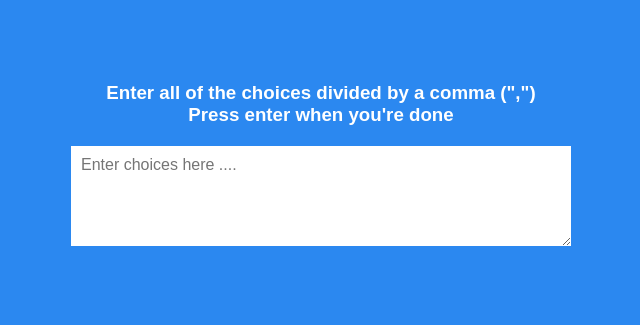
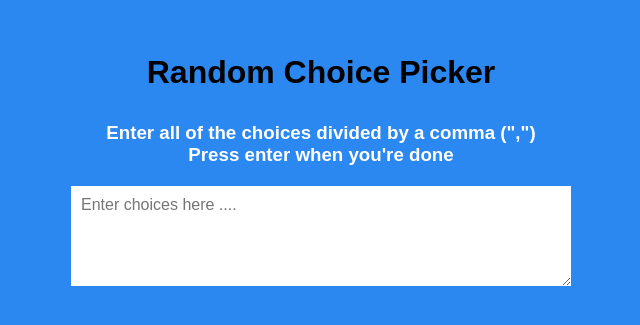
Before and after one commit to Vinitpal/Js50, a plain HTML site: page day13/index.html in a window 1280 px wide. Shown: the part 231-556 px from the top of the page, without its empty margins (319-959 px from the left). Drawn offline with Linux system fonts and the light colour scheme; a web font is replaced by a local one.

Commit message:
fixed changes

```diff
--- a/day13/index.html
+++ b/day13/index.html
@@ -14,6 +14,7 @@
     <title>Random Choice Picker</title>
   </head>
   <body>
+    <h1>Random Choice Picker</h1>
     <div class="container">
       <h3>
         Enter all of the choices divided by a comma (",") <br />Press enter when
```
